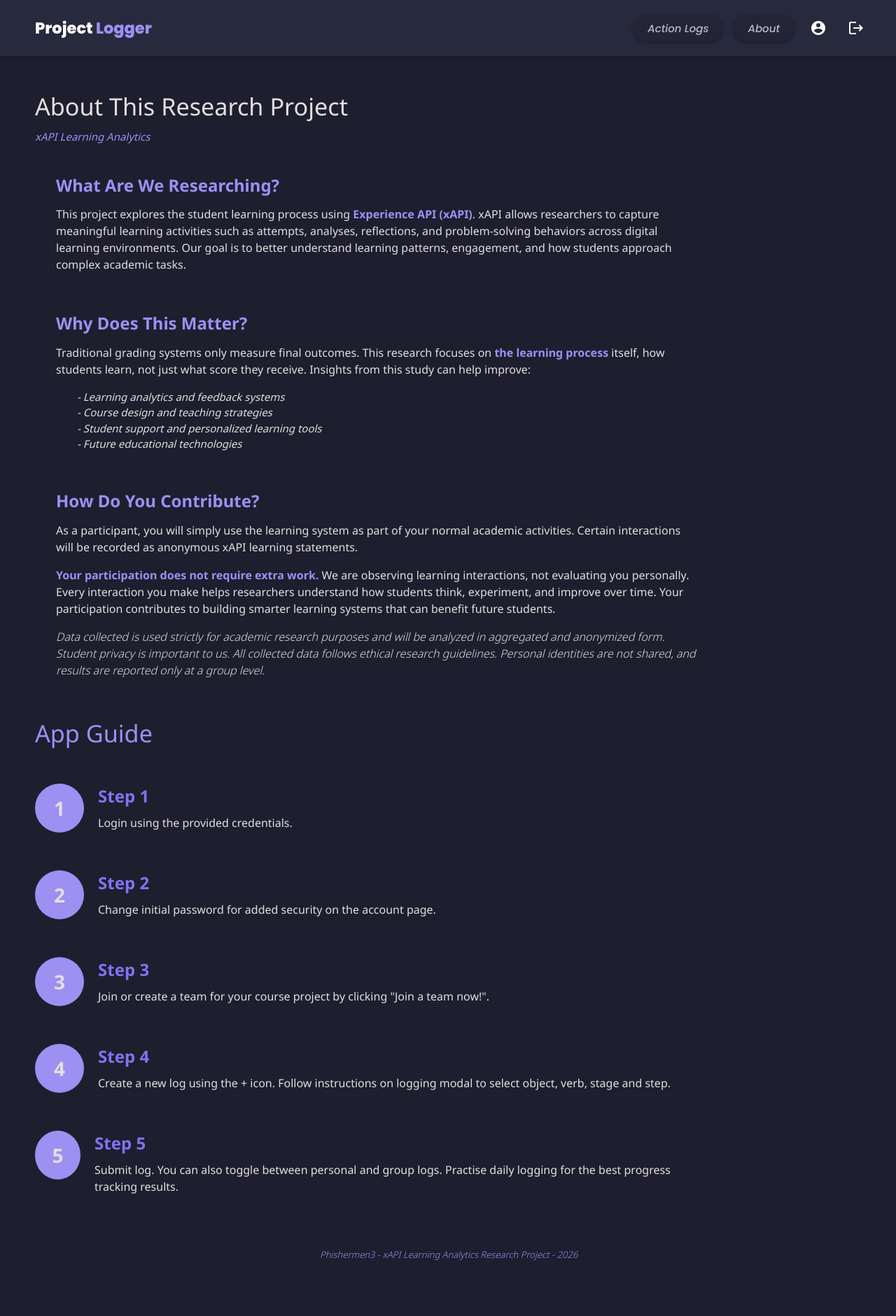
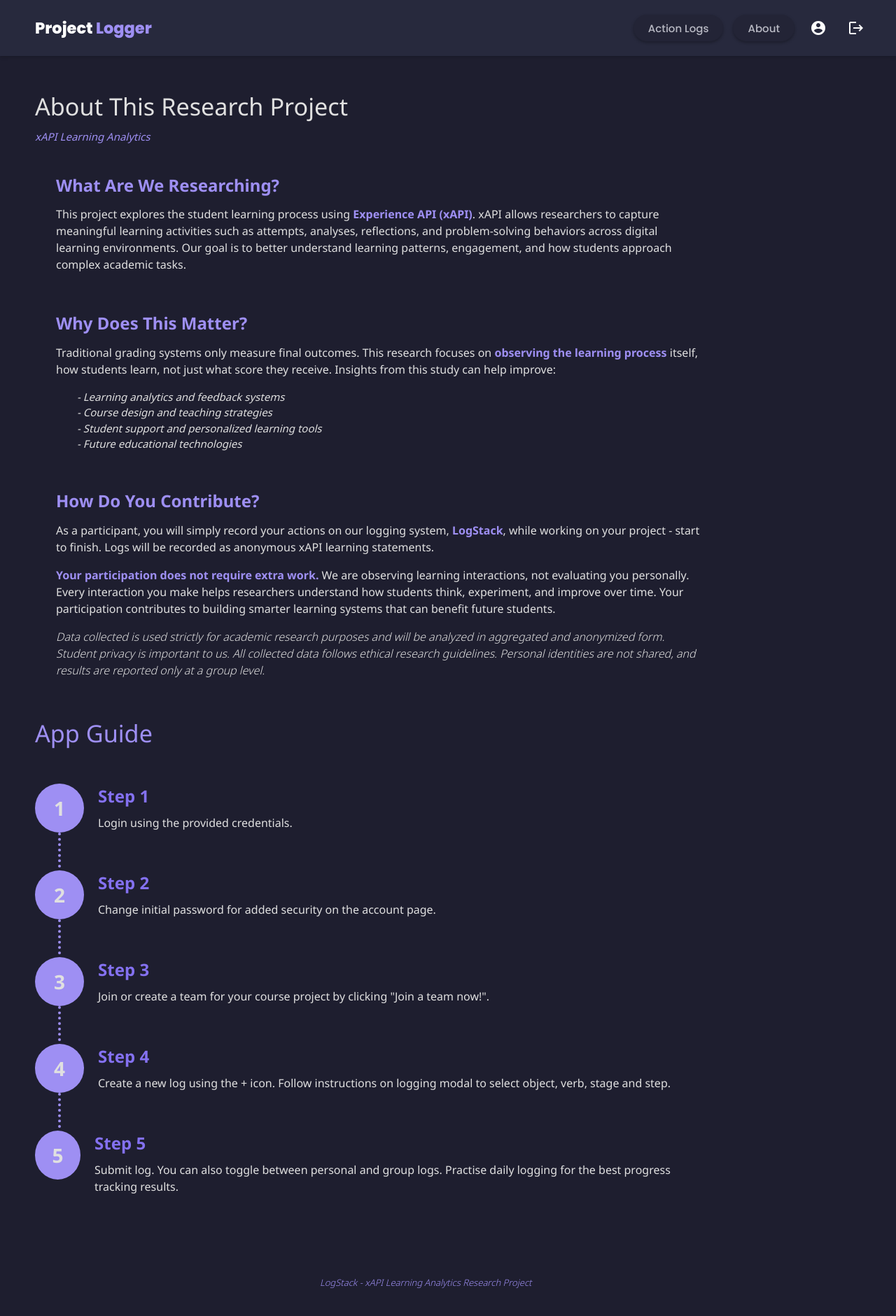
Before and after one commit to phishermen3/info3604-learning-analytics, a Flask app: page /about in a window 1280 px wide. Shown: the top 1881 px of the page at 70% size. Run offline with Flask 3, Linux system fonts and the light colour scheme.

Commit message:
css updates

```diff
--- a/App/templates/about.html
+++ b/App/templates/about.html
@@ -41,7 +41,7 @@
         ul {
             padding-bottom: 0px;
         }
-        li {
+        #listx {
             padding-bottom: 0px;
             padding-left: 30px;
             font-style: italic;
@@ -90,6 +90,8 @@
             font-size: 28px;
             font-weight: bold;
             margin-right: 20px;
+
+            position: relative;
         }
         .x {
             display: flex;
@@ -105,7 +107,20 @@
             border-top: 0px;
             margin-top: 8px;
         }
+        .circle::after {
+            content: "";
+            position: absolute;
 
+            top: 70px;
+            left: 50%;
+            transform: translateX(-50%);
+
+            height: 50px;
+            border-left: 4px dotted #9e8ff3;
+        }
+        .last .circle::after {
+            display: none;
+        }
     </style>
 </head>
 <body>
@@ -133,13 +148,13 @@
         <h4 class="h">Why Does This Matter?</h4>
         <p>
             Traditional grading systems only measure final outcomes. This research
-            focuses on <strong> the learning process </strong>itself, how students learn,
+            focuses on <strong>observing the learning process</strong> itself, how students learn,
             not just what score they receive.
 
 
             Insights from this study can help improve:
         </p>
-        <ul>
+        <ul id = "listx">
             <li>- Learning analytics and feedback systems</li>
             <li>- Course design and teaching strategies</li>
             <li>- Student support and personalized learning tools</li>
@@ -149,9 +164,8 @@
 
     <section>
         <h4 class="h">How Do You Contribute?</h4>
-        <p> As a participant, you will simply use the learning system as part of
-            your normal academic activities. Certain interactions will be recorded
-            as anonymous xAPI learning statements.
+        <p> As a participant, you will simply record your actions on our logging system, <strong>LogStack</strong>, while working on your project - start to finish.
+            Logs will be recorded as anonymous xAPI learning statements.
         </p>
         <p>
             <strong> Your participation does not require extra work.</strong>
@@ -217,6 +231,7 @@
                 </div>
             </div>
             <div class="x">
+                <div class="x last">
                     <div class="circle">5</div>
                     <div class="y">
                         <h7>
@@ -228,11 +243,12 @@
                     </div>
                 </div>
             </div>
+        </div>
     </section>
 </main>
 
 <footer>
-    <p id = "end">Phishermen3 - xAPI Learning Analytics Research Project - 2026</p>
+    <p id = "end">LogStack - xAPI Learning Analytics Research Project</p>
 </footer>
 
 </body>
```
Lines whose indentation alone changed are shown as unchanged.
